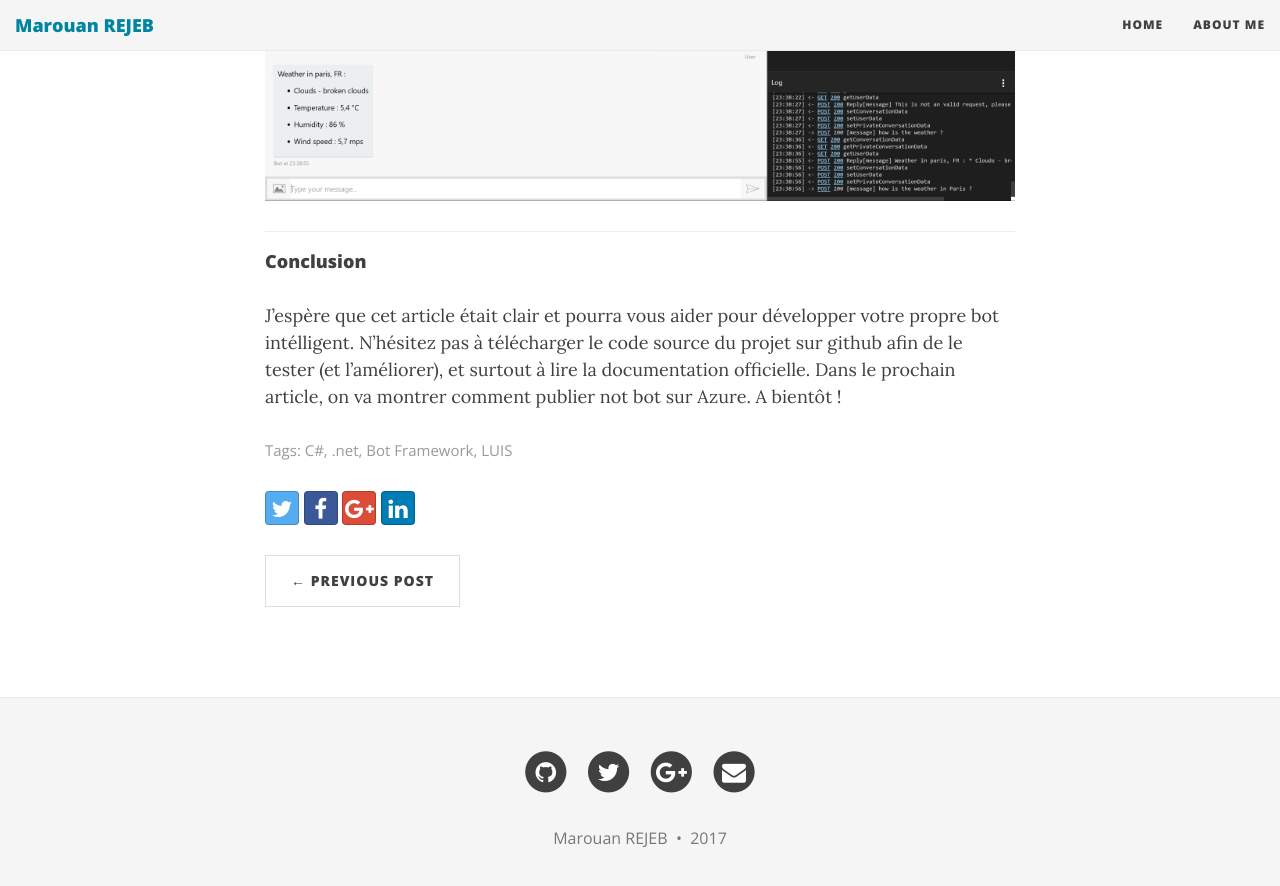
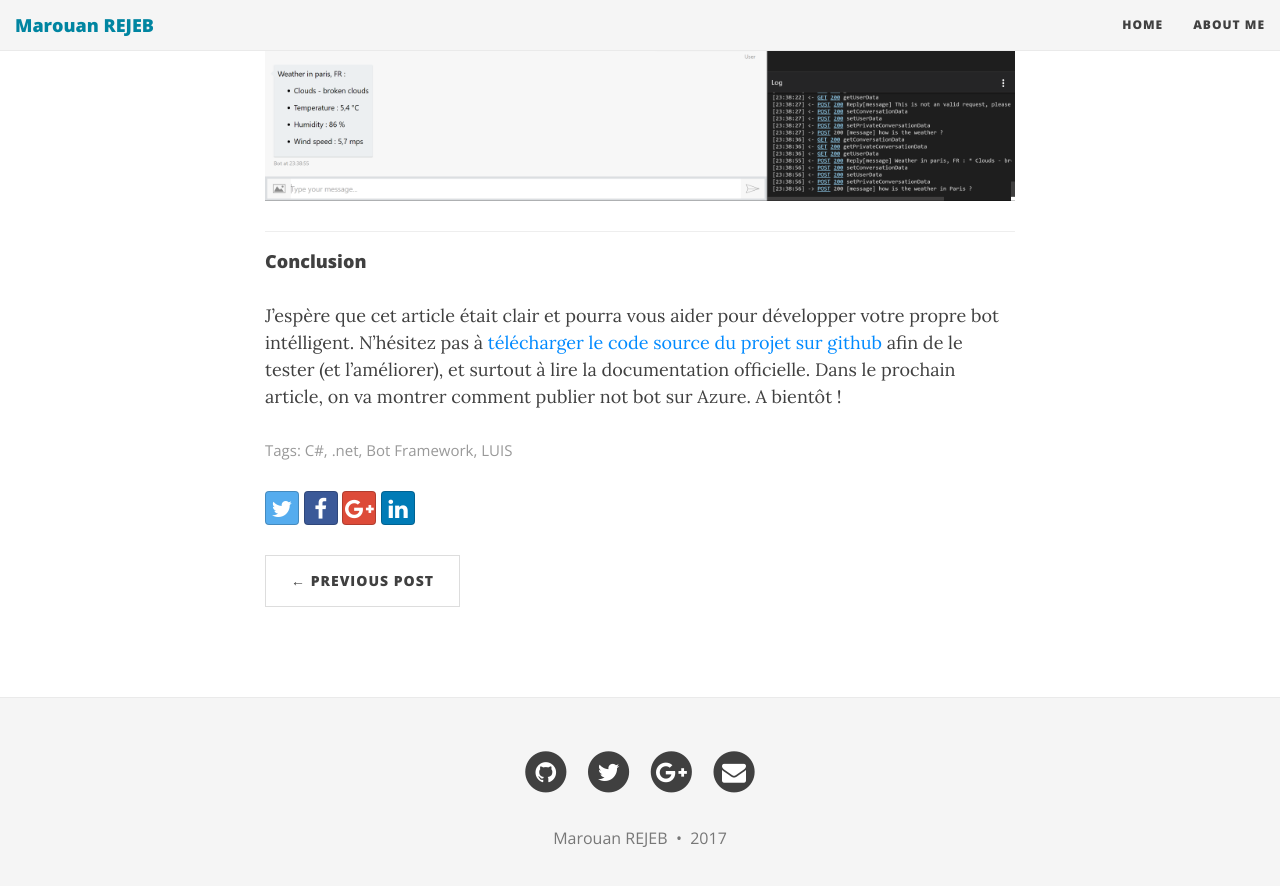
Before and after one commit to MarouanRejeb/MarouanRejeb.github.io, a Jekyll site: the page built from _posts/2017-02-25-Developper-un-bot-intelligent.md, in a window 1280 px wide and 900 px high, scrolled down 8156 px. Shown: the top 886 px of the window. Built offline with Jekyll 4.4.1, drawn with Linux system fonts in a browser that asks for light colours; nearby versions of some CDN libraries; comment, search, counter and statistics services are not loaded; part of the change alters nothing that is shown; some of the changed text lies outside the part shown.

```diff
--- a/_posts/2017-02-25-Developper-un-bot-intelligent.md
+++ b/_posts/2017-02-25-Developper-un-bot-intelligent.md
@@ -102,7 +102,7 @@ Avec ce résultat, LUIS nous dit que pour notre phrase "Il fait comment à Paris
 
 #### Comment intégrer LUIS à notre bot ?
 
-Dans le projet que j'ai créé (disponible sur Github), j'ai intégré LUIS en utilisant deux méthodes (C'est pour ça que les réponses du bot seront en double). Ici, je vais expliquer la méthode utilisant `LuisDialog` :
+Dans le projet que j'ai créé ([disponible sur Github][source]), j'ai intégré LUIS en utilisant deux méthodes (C'est pour ça que les réponses du bot seront en double). Ici, je vais expliquer la méthode utilisant `LuisDialog` :
 
 On crée une classe qui va hériter de `LuisDialog` et qu'on va décorer avec l'attribut `LuisModel` dans lequel on va spécifier l'ID de notre modèle (model id) et la clé de l'abonement (subscription key) afin de mapper directement notre application au modèle LUIS. Ensuite, on crée autant de méthodes que d'intentions, comme le montre l'exemple suivant :
 
@@ -121,13 +121,14 @@ Et voici le résultat final :
 ---
 
 #### Conclusion
-J'espère que cet article était clair et pourra vous aider pour développer votre propre bot intélligent. N'hésitez pas à télécharger le code source du projet sur github afin de le tester (et l'améliorer), et surtout à lire la documentation officielle. Dans le prochain article, on va montrer comment publier not bot sur Azure. A bientôt !
+J'espère que cet article était clair et pourra vous aider pour développer votre propre bot intélligent. N'hésitez pas à [télécharger le code source du projet sur github][source] afin de le tester (et l'améliorer), et surtout à lire la documentation officielle. Dans le prochain article, on va montrer comment publier not bot sur Azure. A bientôt !
 
 
 [wit]: https://wit.ai/
 [api]: https://api.ai/
 [luis]: https://www.luis.ai/
 [mcs]: https://www.microsoft.com/cognitive-services/en-us/
+[source]: https://github.com/MarouanRejeb/MsBotFramework
 
 [luisCreate]: https://cdn.rawgit.com/MarouanRejeb/marouanrejeb.github.io/205cf835/img/luisCreate.png
 [luisHome]: https://cdn.rawgit.com/MarouanRejeb/marouanrejeb.github.io/205cf835/img/luisHome.png
```
